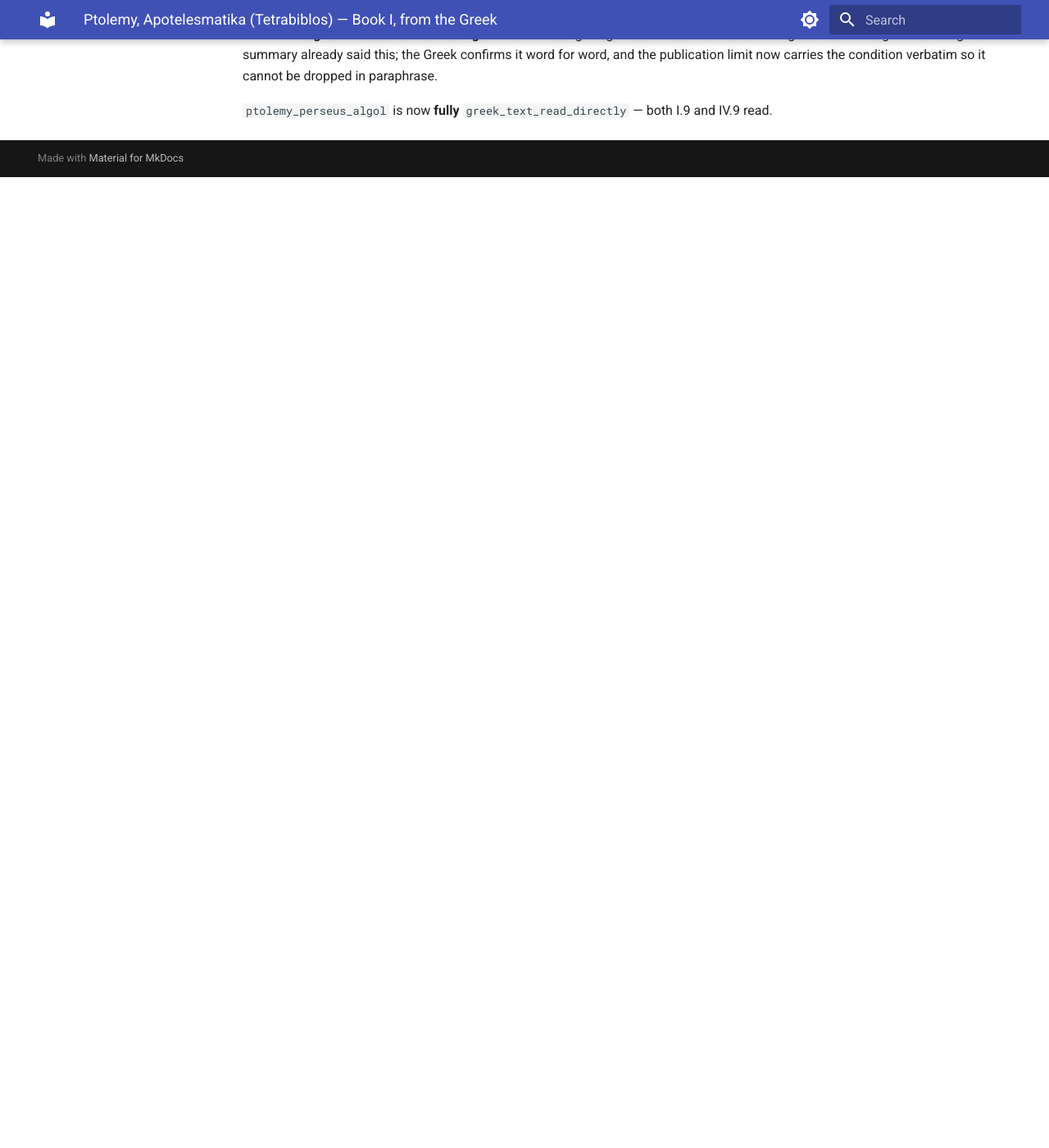
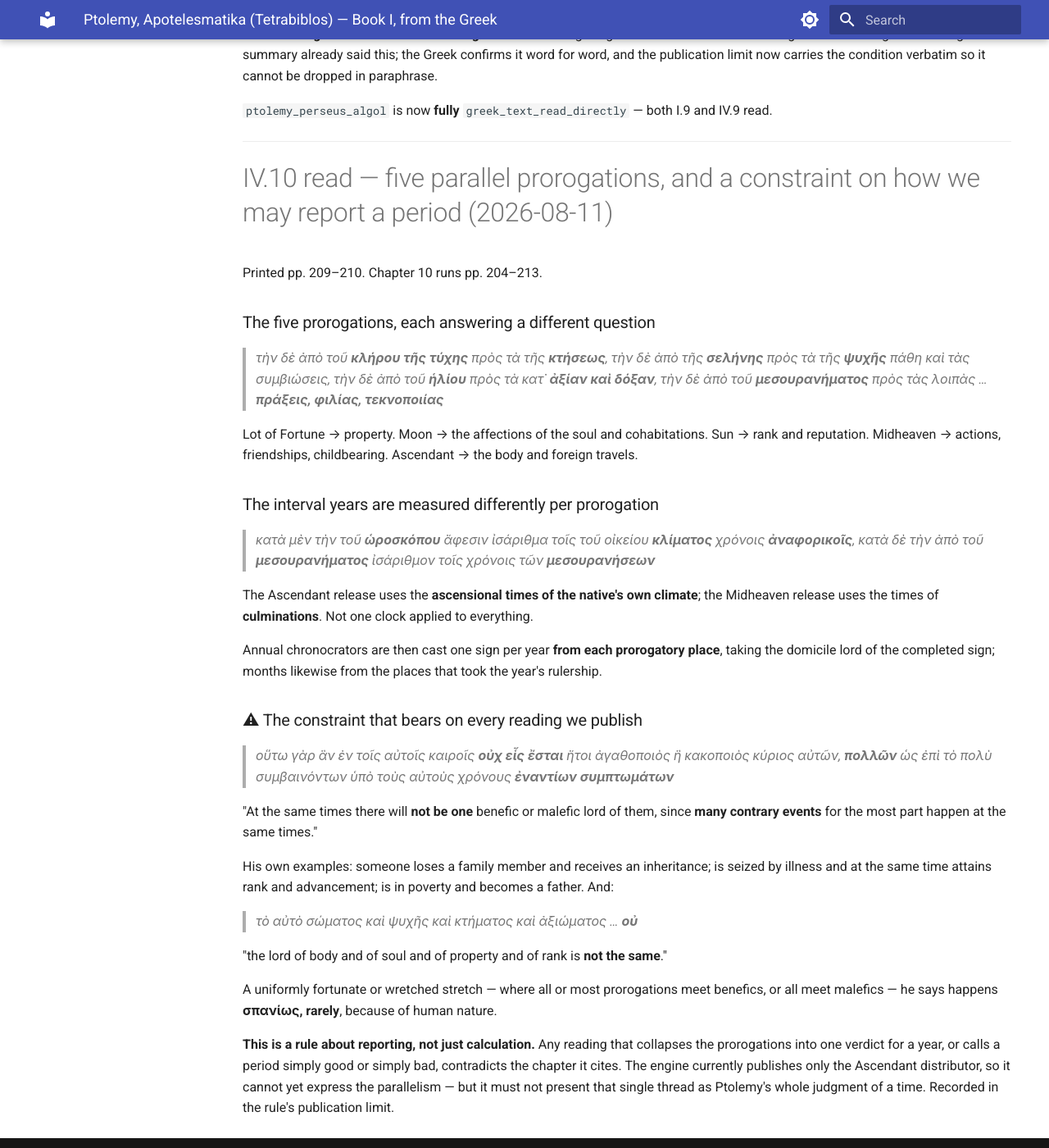
Before and after one commit to Bender1011001/traditional-astrology-engine, an MkDocs documentation site: the page built from docs/sources/ptolemy_greek_book1.md, in a window 1280 px wide and 1400 px high, scrolled down 15411 px. Shown: the whole window at 82% size. Built offline with MkDocs 1.6.1 and Material for MkDocs 9.7.7, drawn with Linux system fonts in a browser that asks for light colours; before the commit the page ends 15627 px from its top, so only the background shows below that.

Commit message:
Ptolemy IV.10 read; five prorogations run in parallel, and that binds our prose
Read printed pp. 209-210 in the Boll-Boer Greek. The chapter runs
204-213; the range "printed pp. 214-218" recorded on this rule lands
past the end of the book and is the fifth foreign-pagination citation
found today.

Five prorogations run at once, each answering a different question. Lot
of Fortune for property, Moon for the affections of the soul and
cohabitations, Sun for rank and reputation, Midheaven for actions,
friendships and childbearing, Ascendant for the body and travel. They
are measured on DIFFERENT clocks: the Ascendant release by the
ascensional times of the native's own climate, the Midheaven release by
the times of culminations. Annual chronocrators are then cast one sign
per year FROM EACH prorogatory place.

The finding that matters is a constraint on reporting, not on
calculation:

  houto gar an en tois autois kairois OUCH HEIS ESTAI etoi agathopoios
  e kakopoios kyrios auton, POLLON hos epi to poly symbainonton hypo
  tous autous chronous ENANTION symptomaton

At the same times there will NOT BE ONE benefic or malefic lord of
them, since MANY CONTRARY events for the most part happen at the same
times. His own examples: losing a family member and receiving an
inheritance; falling ill and attaining rank; being in poverty and
becoming a father. And the lord of body, of soul, of property and of
rank is NOT THE SAME. A uniformly fortunate or wretched stretch, where
all or most prorogations meet benefics or all meet malefics, he says
happens SPANIOS, rarely.

So any reading that collapses the prorogations into one verdict for a
year, or calls a period simply good or simply bad, contradicts the
chapter it cites. Our engine publishes only the Ascendant distributor
and cannot yet express the parallelism - but it must not present that
single thread as Ptolemy's whole judgment of a time. Recorded in the
publication limit.

33 of 37 rules now read in the original. The four remaining are
genuinely blocked on books that are not digitised - al-Biruni x2 and
Ibn Ezra x2. Every rule with an available original has been read
against it.

1252 passed, 2 skipped under CI conditions. 3.10 gate clean.

Co-Authored-By: Claude Opus 5 <noreply@anthropic.com>

```diff
--- a/docs/sources/ptolemy_greek_book1.md
+++ b/docs/sources/ptolemy_greek_book1.md
@@ -409,3 +409,39 @@ These deaths occur **when the stars controlling the anaretic places have fallen
 **So a bare Algol contact licenses nothing.** The violent image is gated on a whole anaretic configuration. The engine's existing summary already said this; the Greek confirms it word for word, and the publication limit now carries the condition verbatim so it cannot be dropped in paraphrase.
 
 `ptolemy_perseus_algol` is now **fully** `greek_text_read_directly` — both I.9 and IV.9 read.
+
+---
+
+# IV.10 read — five parallel prorogations, and a constraint on how we may report a period (2026-08-11)
+
+Printed pp. 209–210. Chapter 10 runs pp. 204–213.
+
+### The five prorogations, each answering a different question
+
+> *τὴν δὲ ἀπὸ τοῦ **κλήρου τῆς τύχης** πρὸς τὰ τῆς **κτήσεως**, τὴν δὲ ἀπὸ τῆς **σελήνης** πρὸς τὰ τῆς **ψυχῆς** πάθη καὶ τὰς συμβιώσεις, τὴν δὲ ἀπὸ τοῦ **ἡλίου** πρὸς τὰ κατ᾽ **ἀξίαν καὶ δόξαν**, τὴν δὲ ἀπὸ τοῦ **μεσουρανήματος** πρὸς τὰς λοιπὰς … **πράξεις, φιλίας, τεκνοποιίας***
+
+Lot of Fortune → property. Moon → the affections of the soul and cohabitations. Sun → rank and reputation. Midheaven → actions, friendships, childbearing. Ascendant → the body and foreign travels.
+
+### The interval years are measured differently per prorogation
+
+> *κατὰ μὲν τὴν τοῦ **ὡροσκόπου** ἄφεσιν ἰσάριθμα τοῖς τοῦ οἰκείου **κλίματος** χρόνοις **ἀναφορικοῖς**, κατὰ δὲ τὴν ἀπὸ τοῦ **μεσουρανήματος** ἰσάριθμον τοῖς χρόνοις τῶν **μεσουρανήσεων***
+
+The Ascendant release uses the **ascensional times of the native's own climate**; the Midheaven release uses the times of **culminations**. Not one clock applied to everything.
+
+Annual chronocrators are then cast one sign per year **from each prorogatory place**, taking the domicile lord of the completed sign; months likewise from the places that took the year's rulership.
+
+### ⚠ The constraint that bears on every reading we publish
+
+> *οὕτω γὰρ ἂν ἐν τοῖς αὐτοῖς καιροῖς **οὐχ εἷς ἔσται** ἤτοι ἀγαθοποιὸς ἢ κακοποιὸς κύριος αὐτῶν, **πολλῶν** ὡς ἐπὶ τὸ πολὺ συμβαινόντων ὑπὸ τοὺς αὐτοὺς χρόνους **ἐναντίων συμπτωμάτων***
+
+"At the same times there will **not be one** benefic or malefic lord of them, since **many contrary events** for the most part happen at the same times."
+
+His own examples: someone loses a family member and receives an inheritance; is seized by illness and at the same time attains rank and advancement; is in poverty and becomes a father. And:
+
+> *τὸ αὐτὸ σώματος καὶ ψυχῆς καὶ κτήματος καὶ ἀξιώματος … **οὐ***
+
+"the lord of body and of soul and of property and of rank is **not the same**."
+
+A uniformly fortunate or wretched stretch — where all or most prorogations meet benefics, or all meet malefics — he says happens **σπανίως, rarely**, because of human nature.
+
+**This is a rule about reporting, not just calculation.** Any reading that collapses the prorogations into one verdict for a year, or calls a period simply good or simply bad, contradicts the chapter it cites. The engine currently publishes only the Ascendant distributor, so it cannot yet express the parallelism — but it must not present that single thread as Ptolemy's whole judgment of a time. Recorded in the rule's publication limit.
```
Also changed, not shown: 1 other file.
